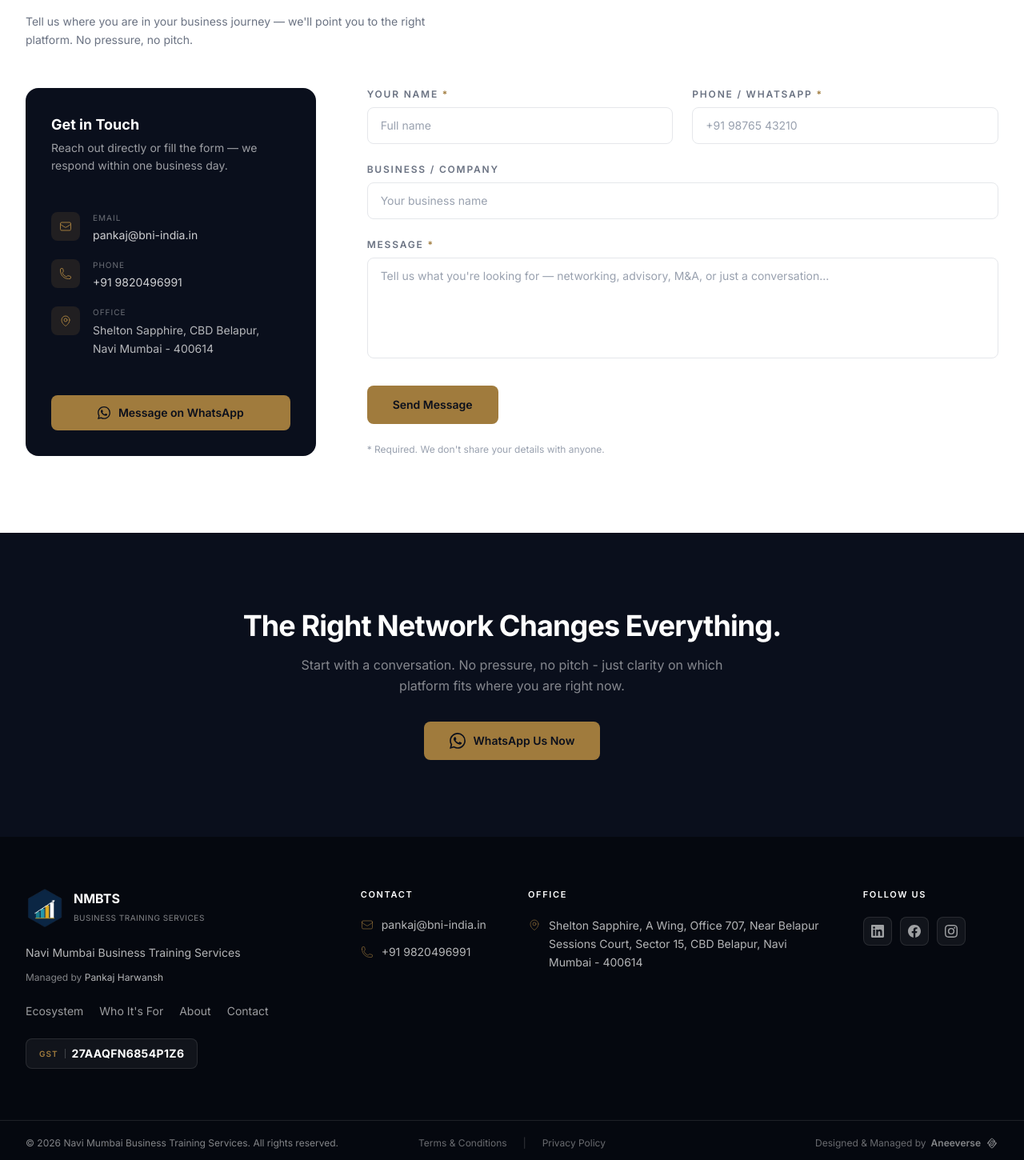
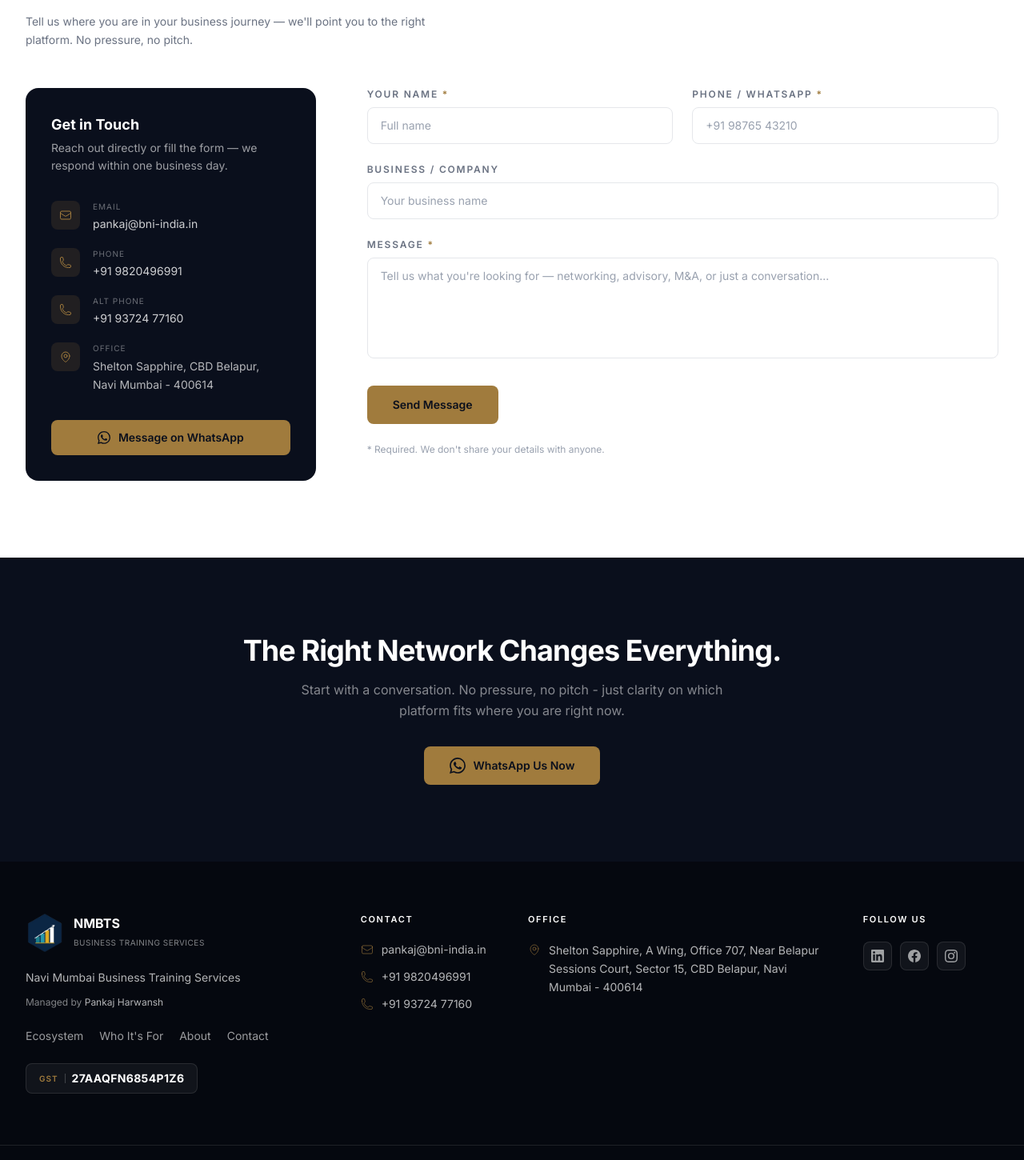
Before and after one commit to AneeVerse/NMBTS, a Next.js app: page / in a window 1280 px wide. Shown: the part 3664-5114 px from the top of the page at 80% size. Built offline with nearby package versions, Linux system fonts and the light colour scheme; no server answers; the database is empty.

Commit message:
feat: implement webinar lead capture system with gated video access and dashboard management

```diff
--- a/src/app/components/AboutLeaderSection.js
+++ b/src/app/components/AboutLeaderSection.js
@@ -17,7 +17,7 @@
 
               <div className="relative rounded-2xl overflow-hidden shadow-xl aspect-[3/4]">
                 <Image
-                  src="/pankaj (1).png"
+                  src="/pankaj-lleft.jpg"
                   alt="Pankaj Harwansh - Executive Director"
                   fill
                   sizes="(max-width: 1024px) 100vw, 40vw"
--- a/src/app/components/ContactSection.js
+++ b/src/app/components/ContactSection.js
@@ -88,6 +88,21 @@
                   <div>
                     <div className="text-[10px] uppercase tracking-widest text-white/40 mb-1">Phone</div>
                     <div className="text-sm text-white/80 group-hover:text-gold transition-colors">+91 {displayPhone}</div>
+                  </div>
+                </a>
+
+                <a
+                  href="tel:+919372477160"
+                  className="flex items-start gap-4 group"
+                >
+                  <div className="w-9 h-9 rounded-lg bg-gold/15 flex items-center justify-center text-gold flex-shrink-0 group-hover:bg-gold/25 transition-colors">
+                    <svg className="w-4 h-4" fill="none" viewBox="0 0 24 24" stroke="currentColor" strokeWidth={1.5}>
+                      <path strokeLinecap="round" strokeLinejoin="round" d="M2.25 6.75c0 8.284 6.716 15 15 15h2.25a2.25 2.25 0 002.25-2.25v-1.372c0-.516-.351-.966-.852-1.091l-4.423-1.106c-.44-.11-.902.055-1.173.417l-.97 1.293c-.282.376-.769.542-1.21.38a12.035 12.035 0 01-7.143-7.143c-.162-.441.004-.928.38-1.21l1.293-.97c.363-.271.527-.734.417-1.173L6.963 3.102a1.125 1.125 0 00-1.091-.852H4.5A2.25 2.25 0 002.25 4.5v2.25z" />
+                    </svg>
+                  </div>
+                  <div>
+                    <div className="text-[10px] uppercase tracking-widest text-white/40 mb-1">Alt Phone</div>
+                    <div className="text-sm text-white/80 group-hover:text-gold transition-colors">+91 93724 77160</div>
                   </div>
                 </a>
 
--- a/src/app/components/Footer.js
+++ b/src/app/components/Footer.js
@@ -63,6 +63,10 @@
               <a href={`tel:+91${displayCallPhone}`} className="flex items-center gap-2.5 text-sm text-white/70 hover:text-gold transition-colors group">
                 <svg className="w-4 h-4 flex-shrink-0 text-gold/60 group-hover:text-gold transition-colors" fill="none" viewBox="0 0 24 24" stroke="currentColor" strokeWidth={1.5}><path strokeLinecap="round" strokeLinejoin="round" d="M2.25 6.75c0 8.284 6.716 15 15 15h2.25a2.25 2.25 0 002.25-2.25v-1.372c0-.516-.351-.966-.852-1.091l-4.423-1.106c-.44-.11-.902.055-1.173.417l-.97 1.293c-.282.376-.769.542-1.21.38a12.035 12.035 0 01-7.143-7.143c-.162-.441.004-.928.38-1.21l1.293-.97c.363-.271.527-.734.417-1.173L6.963 3.102a1.125 1.125 0 00-1.091-.852H4.5A2.25 2.25 0 002.25 4.5v2.25z" /></svg>
                 +91 {displayCallPhone}
+              </a>
+              <a href="tel:+919372477160" className="flex items-center gap-2.5 text-sm text-white/70 hover:text-gold transition-colors group">
+                <svg className="w-4 h-4 flex-shrink-0 text-gold/60 group-hover:text-gold transition-colors" fill="none" viewBox="0 0 24 24" stroke="currentColor" strokeWidth={1.5}><path strokeLinecap="round" strokeLinejoin="round" d="M2.25 6.75c0 8.284 6.716 15 15 15h2.25a2.25 2.25 0 002.25-2.25v-1.372c0-.516-.351-.966-.852-1.091l-4.423-1.106c-.44-.11-.902.055-1.173.417l-.97 1.293c-.282.376-.769.542-1.21.38a12.035 12.035 0 01-7.143-7.143c-.162-.441.004-.928.38-1.21l1.293-.97c.363-.271.527-.734.417-1.173L6.963 3.102a1.125 1.125 0 00-1.091-.852H4.5A2.25 2.25 0 002.25 4.5v2.25z" /></svg>
+                +91 93724 77160
               </a>
             </div>
           </div>
```
Also changed, not shown: public/pankaj-lleft.jpg (added), 2 other files (tests, documents, lock files or other folders).
